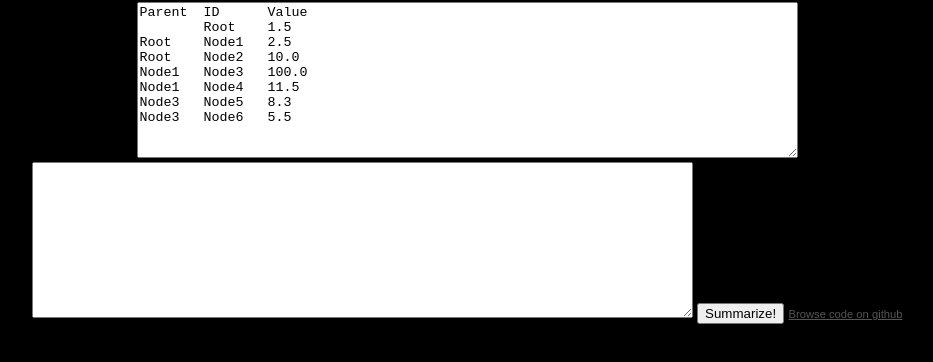
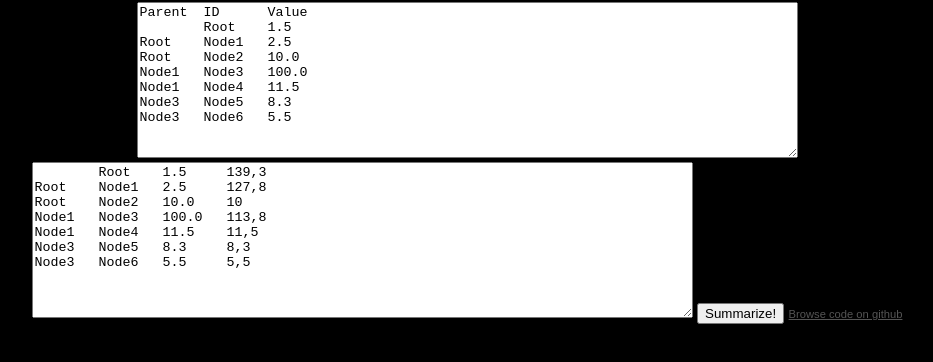
Before and after one commit to tangstad/NodeSummarizer, a plain HTML site: page index.html in a window 1280 px wide. Both pictures are taken after a click on the button "Summarize!". Shown: the part 78-440 px from the top of the page, without its empty margins (173-1106 px from the left). Drawn offline with Linux system fonts and the light colour scheme.

Commit message:
Updated index.html to use new api.

```diff
--- a/index.html
+++ b/index.html
@@ -7,10 +7,7 @@
 			function summarize() {
 				var source = document.getElementById('source');
 				var target = document.getElementById('target');
-				var out = [];
-				var root = parseText(source.value);
-				root.addDetails(out);
-				target.value = out.join("\n");
+				target.value = addSumsToTable(source.value).output;
 			}
 		</script>
     <link rel="stylesheet" type="text/css" href="style.css" />
```
